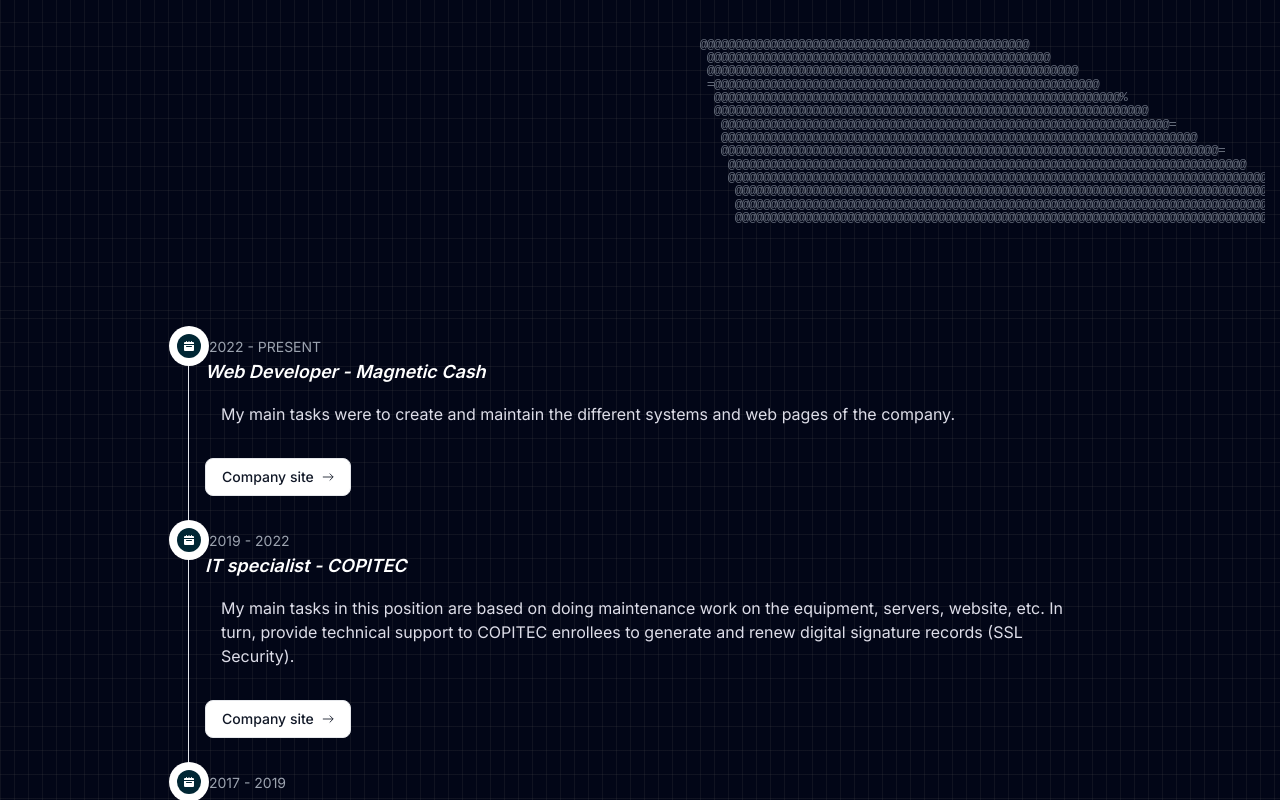
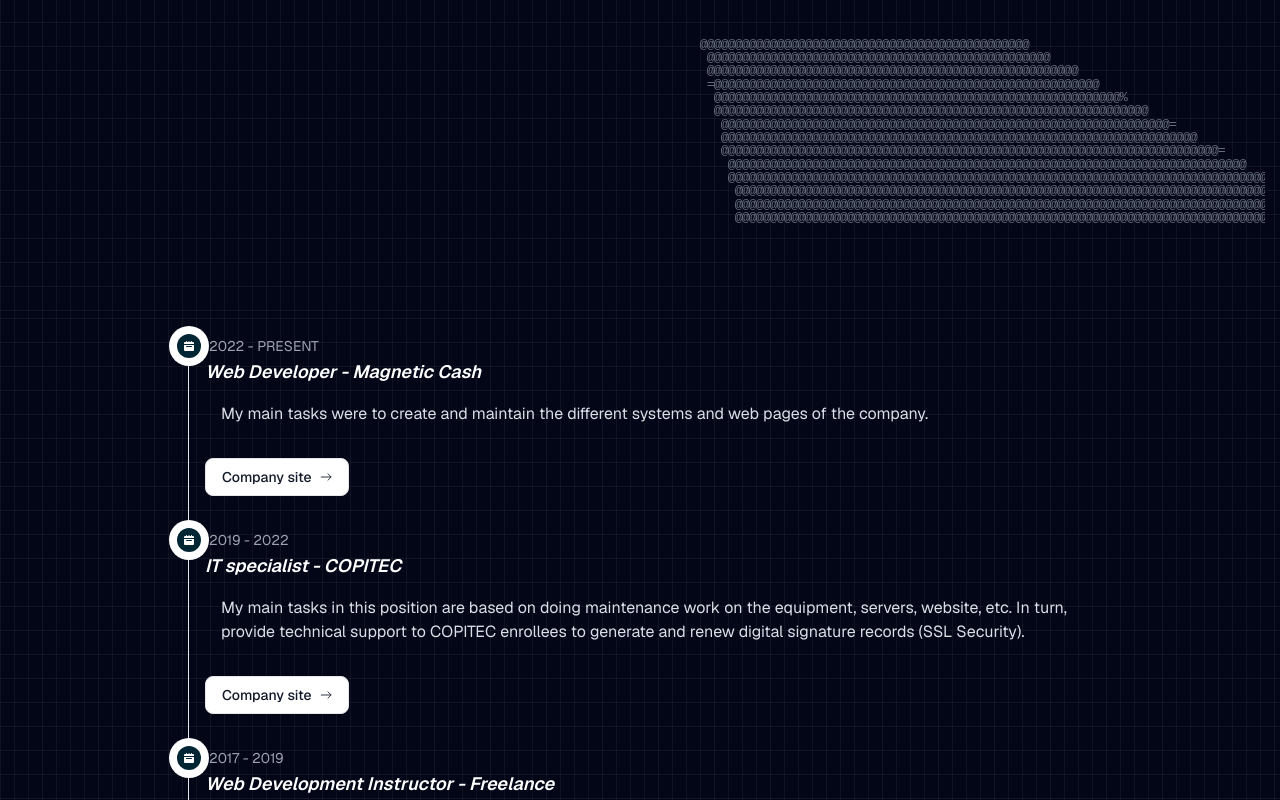
Before and after one commit to EliasLeguizamon123/portfolio, a Next.js app: page / in a window 1280 px wide. Shown: the part 482-1282 px from the top of the page. Built offline with nearby package versions, Linux system fonts and the light colour scheme; no server answers; the database is empty.

Commit message:
change font to geist

```diff
--- a/next.config.js
+++ b/next.config.js
@@ -9,7 +9,6 @@
             {
                 protocol: 'https',
                 hostname: 'github.com',
-                pathname: '/test-image/**'
             }
         ]
     },
--- a/package.json
+++ b/package.json
@@ -11,6 +11,7 @@
   },
   "dependencies": {
     "@vercel/postgres": "^0.7.2",
+    "geist": "^1.2.1",
     "lucide-react": "^0.319.0",
     "next": "14.1.0",
     "react": "^18",
--- a/src/app/components/card.tsx
+++ b/src/app/components/card.tsx
@@ -1,4 +1,4 @@
-/* eslint-disable @next/next/no-img-element */
+import Image from "next/image"
 export interface props {
     title: string,
     description: string,
@@ -9,20 +9,21 @@
 }
 
 export default function Card(props: props) {
+    console.log(props.tags)
     return (
         <div
             className={`group row-span-1 cursor-pointer rounded-xl border-2 border-slate-400/10 bg-local text-white transition duration-300 hocus:-translate-y-2.5 hocus:scale-105 ${
                 props.i === 2 || props.i === 3 || props.i === 8 || props.i === 9 ? 'col-span-1 lg:col-span-2' : props.i === 1 || props.i === 5 || props.i === 11 ? 'md:col-span-2 lg:col-span-1' : ''
             }`}
         >
-            <div className="absolute z-50 hidden flex-col group-hover:flex group-hover:opacity-100">
-                <h2 className="px-4 py-2 text-lg text-white">{props.title}</h2>
-                <p className="px-4">{props.description}</p>
+            <div className="absolute z-50 hidden w-full flex-col group-hover:flex group-hover:opacity-100">
+                <h2 className="px-4 py-2 text-base text-white">{props.title}</h2>
+                {/* <p className="px-4">{props.description}</p> */}
                 {props.tags.map((tag, index) => (
                     <p key={index} className="px-4 py-1 text-xs text-white">{tag}</p>
                 ))}
             </div>
-            <img src={props.image} width={400} alt={props.title} height={700} className="size-full rounded-xl object-cover transition-opacity duration-300 group-hover:brightness-50" />
+            <Image src={props.image} width={400} alt={props.title} height={700} className="size-full rounded-xl object-cover transition-opacity duration-300 group-hover:brightness-50" />
         </div>
     )
 }
--- a/src/app/layout.tsx
+++ b/src/app/layout.tsx
@@ -1,9 +1,9 @@
 import type { Metadata } from 'next'
-import { Inter } from 'next/font/google'
 import './globals.css'
 import React from 'react'
+import { Geist } from './ui/fonts'
 
-const inter = Inter({ subsets: ['latin'] })
+const geist = Geist;
 
 export const metadata: Metadata = {
     title: 'Elias Leguizamon',
@@ -21,7 +21,7 @@
 }) {
     return (
         <html lang="en">
-            <body className={inter.className}>
+            <body className={geist.className}>
                 {children}
             </body>
         </html>
--- a/src/app/lib/services.ts
+++ b/src/app/lib/services.ts
@@ -36,7 +36,7 @@
                 ${project.description},
                 ${project.image},
                 ${project.link},
-                ARRAY[${JSON.stringify(project.tags)}]::TEXT[]
+                ARRAY[${project.tags.map(tag => "'" + tag + "'").join(', ')}]::TEXT[]
             );`
         return {createNewProject}
 
--- a/src/app/pages/projects.tsx
+++ b/src/app/pages/projects.tsx
@@ -6,19 +6,21 @@
 
     const projects = await getProjects()
 
+    //Para agregar proyectos nuevos hasta tener el backoffice
+
     // createNewProject({
     //     title: "App template using Electron + Vite + React",
     //     description: "Easily extendable and customizable app template using Electron + Vite + React. It includes a lot of features like linter, Chakra components and more",
     //     link: "https://github.com/EliasLeguizamon123/templater-ts-electron-vite?tab=readme-ov-file",
     //     tags: ["Electron", "Vite", "React", "TypeScript", "ChakraUI", "ESLint"],
-    //     image: "https://github.com/EliasLeguizamon123/templater-ts-electron-vite/blob/master/wallpaper.png"
+    //     image: "https://github.com/EliasLeguizamon123/templater-ts-electron-vite/blob/master/wallpaper.png?raw=true"
     // })
 
 
     return (
         <section id="projects" data-section="projects">
             <div className="h-full bg-slate-950 bg-[linear-gradient(to_right,#4f4f4f2e_1px,transparent_1px),linear-gradient(to_bottom,#4f4f4f2e_1px,transparent_1px)] bg-[size:14px_24px] p-4 sm:px-4 md:px-28 lg:px-40">
-                <div className="grid auto-rows-[192px] grid-cols-1 gap-4 p-8 sm:grid-cols-2 md:grid-cols-3 lg:grid-cols-4">
+                <div className="grid auto-rows-[192px] grid-cols-1 gap-4 p-8 sm:grid-cols-2 md:grid-cols-3 lg:grid-cols-3">
                     {projects.map((project, i) => (
                         <Card key={project.id} i={i} link={project.link} tags={project.tags} image={project.image} title={project.title} description={project.description} />
                     ))}
--- /dev/null
+++ b/src/app/ui/fonts.ts
@@ -0,0 +1,3 @@
+import { GeistSans } from 'geist/font/sans';
+
+export const Geist = GeistSans;
```
Also changed, not shown: 1 other file (tests, documents, lock files or other folders).
